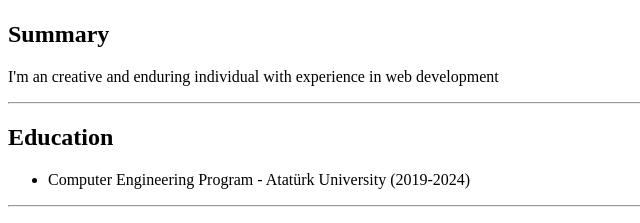
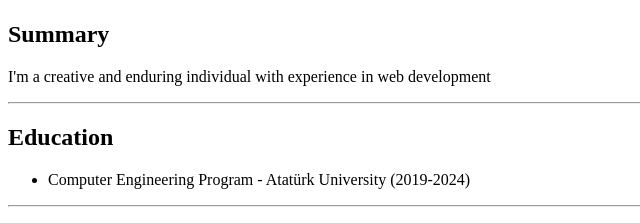
Before and after one commit to sahanoi/resume_v0.0, a plain HTML site: page index.html in a window 1280 px wide. Shown: the part 220-443 px from the top of the page, 0-640 px from the left. Drawn offline with Linux system fonts and the light colour scheme.

Commit message:
Update index.html

```diff
--- a/index.html
+++ b/index.html
@@ -10,7 +10,7 @@
         <img src="./Assets/İmages/Profile Photo_cp1.jpg" height="137" alt="Profile Photo">
 
         <h2>Summary</h2>
-        <p>I'm an creative and enduring individual with experience in web development </p>
+        <p>I'm a creative and enduring individual with experience in web development </p>
         <hr />
 
         <h2>Education</h2>
```
